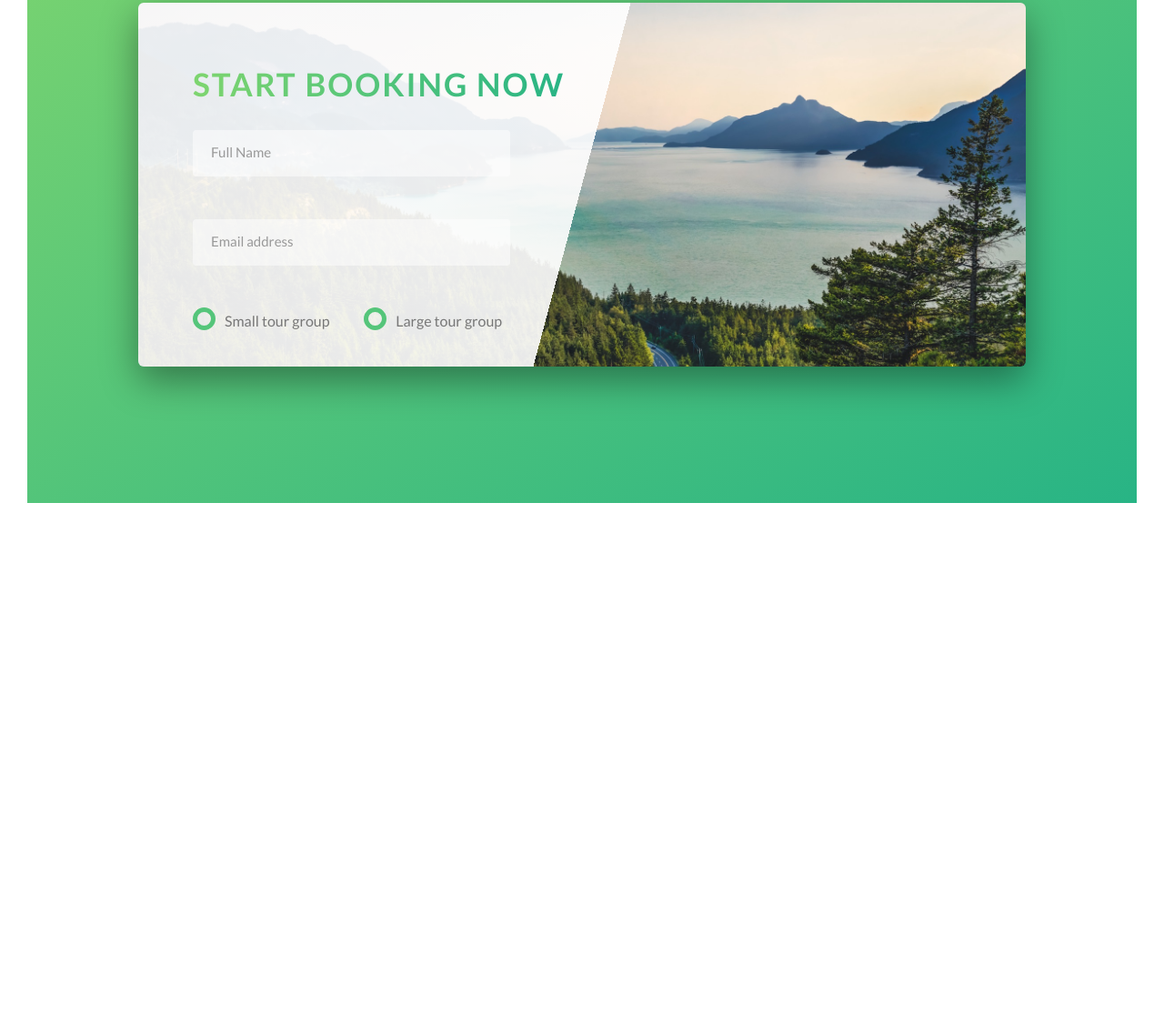
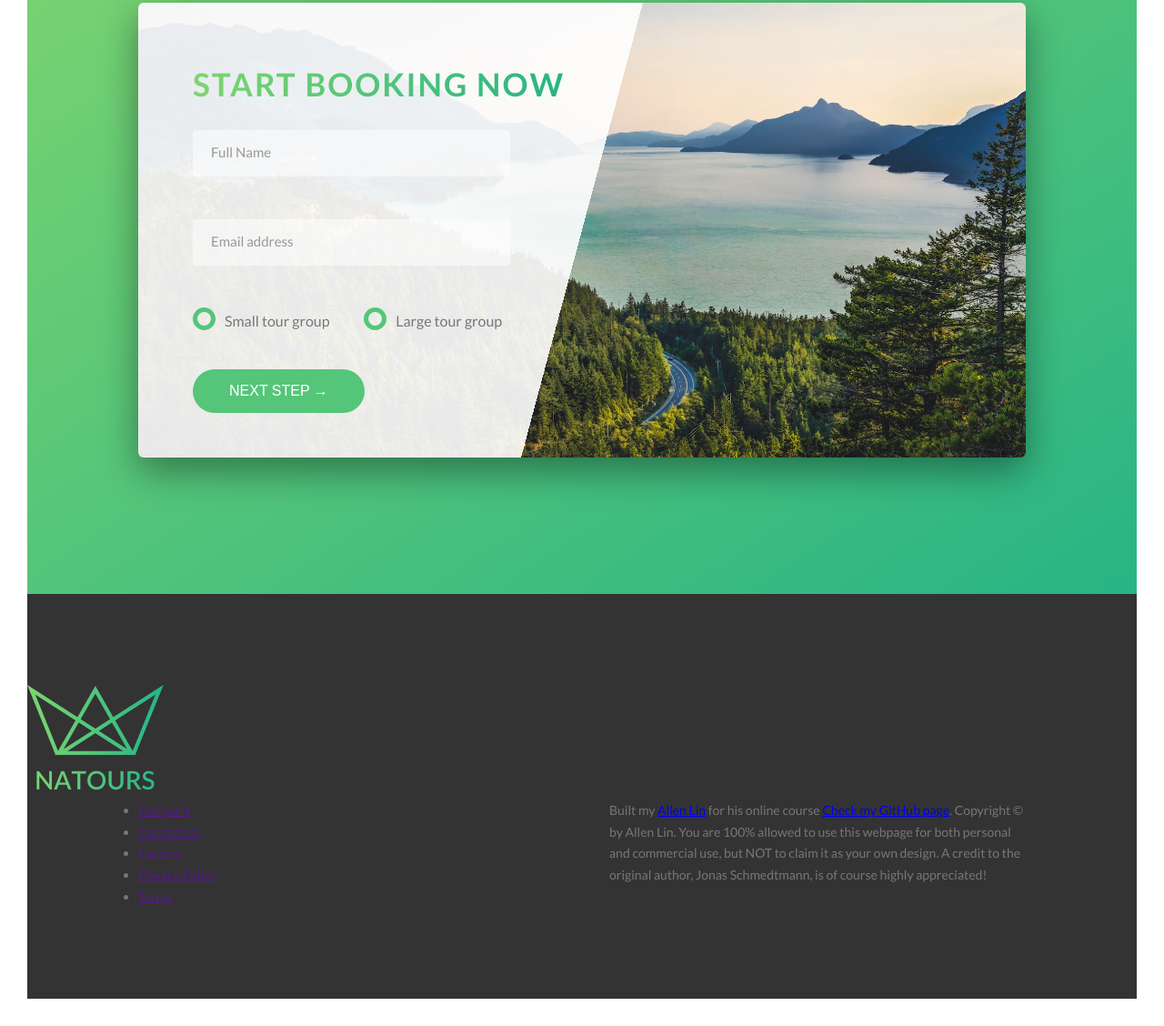
Before and after one commit to AllenLin0321/Natours, a website: page index.html in a window 1280 px wide. Shown: the part 4734-5862 px from the top of the page at 91% size. Before the commit the page ends 5317 px from the top, so only its background shows below. Drawn offline with Linux system fonts and the light colour scheme.

Commit message:
Finish Contact Form

```diff
--- a/index.html
+++ b/index.html
@@ -292,11 +292,13 @@
                 <div class="book">
                     <div class="book__form">
                         <form action="#" class="form">
+                            <!-- H2 -->
                             <div class="u-margin-bottom-small">
                                 <h2 class="heading-secondary">
                                     Start booking now
                                 </h2>
                             </div>
+                            <!-- Input text -->
                             <div class="form__group">
                                 <input type="text" class="form__input" id="name" placeholder="Full Name" required>
                                 <label for="name" class="form__label">Full name</label>
@@ -307,7 +309,8 @@
                                 <label for="email" class="form__label">Email address</label>
                             </div>
 
-                            <div class="form__group">
+                            <!-- Radio Button -->
+                            <div class="form__group u-margin-bottom-medium">
                                 <div class="form__radio-group">
                                     <input type="radio" class="form__radio-input" id="small" name="size">
                                     <label for="small" class="form__radio-label">
@@ -326,6 +329,9 @@
                                 </div>
                             </div>
 
+                            <div class="form_group">
+                                <button class="btn btn--green">Next step &rarr;</button>
+                            </div>
                         </form>
                     </div>
                 </div>
@@ -333,7 +339,33 @@
         </section>
     </main>
 
+    <footer class="footer">
+        <div class="footer__logo-box">
+            <img src="img/logo-green-2x.png" alt="Full logo" class="footer__logo">
+        </div>
 
+        <div class="row">
+            <div class="col-1-of-2">
+                <div class="footer__navigation">
+                    <ul class="footer__list">
+                        <li class="footer__item"><a href="" class="footer__link">Company</a></li>
+                        <li class="footer__item"><a href="" class="footer__link">Contact Us</a></li>
+                        <li class="footer__item"><a href="" class="footer__link">Carrers</a></li>
+                        <li class="footer__item"><a href="" class="footer__link">Privacy Policy</a></li>
+                        <li class="footer__item"><a href="" class="footer__link">Terms</a></li>
+                    </ul>
+                </div>
+            </div>
+            <div class="col-1-of-2">
+                <p class="footer__copyright">
+                    Built my <a href="#" class="footer__link">Allen Lin</a> for his online course <a href="#" class="footer__link">Check
+                        my GitHub page</a>. Copyright &copy; by Allen Lin. You are 100% allowed to use this webpage for
+                    both personal and commercial use, but NOT to claim it as your own design. A credit to the original
+                    author, Jonas Schmedtmann, is of course highly appreciated!
+                </p>
+            </div>
+        </div>
+    </footer>
 
 </body>
 
--- a/sass/abstracts/_variables.scss
+++ b/sass/abstracts/_variables.scss
@@ -15,6 +15,7 @@ $color-grey-light-2: #9e9e9e70;
 
 $color-grey-dark: #777;
 $color-grey-dark-2: #999;
+$color-grey-dark-3: #333;
 
 $color-white: #fff;
 $color-black: #000;
--- a/sass/base/_utilities.scss
+++ b/sass/base/_utilities.scss
@@ -1,13 +1,13 @@
-.u-center-text{text-align: center;}
+.u-center-text{text-align: center !important;}
 
 .u-margin-bottom-{
-    &big{margin-bottom: 8rem;}
-    &medium{margin-bottom: 4rem;}
-    &small{margin-bottom: 2rem;}
+    &big{margin-bottom: 8rem !important;}
+    &medium{margin-bottom: 4rem !important;}
+    &small{margin-bottom: 2rem !important;}
 }
 
 .u-margin-top-{
-    &big{margin-top: 8rem;}
-    &medium{margin-top: 4rem;}
-    &small{margin-top: 2rem;}
+    &big{margin-top: 8rem !important;}
+    &medium{margin-top: 4rem !important;}
+    &small{margin-top: 2rem !important;}
 }
--- a/sass/components/_button.scss
+++ b/sass/components/_button.scss
@@ -1,6 +1,7 @@
 
 .btn{
 
+    &,
     &:link,
     &:visited {
         text-transform: uppercase;
@@ -12,6 +13,11 @@
         transition: all .2s;
         position: relative;
         font-size: $default-font-size;
+
+        // Change for the <button> element
+        border:none;
+        cursor: pointer;
+
     }
 
     &:hover {
@@ -26,7 +32,9 @@
         }
     }
 
-    &:active {
+    &:active,
+    &:focus {
+        outline: none;
         -webkit-transform: translateY(-1 );
                 transform: translateY(-1 );
         -webkit-box-shadow: 0 .5rem .1rem $box-shadow-small;
--- a/sass/components/_form.scss
+++ b/sass/components/_form.scss
@@ -52,6 +52,7 @@
         transform: translateY(-4rem);
     }
 
+    // Radio Buttton
     &__radio-group{
         width: 40%;
         display: inline-block;
--- /dev/null
+++ b/sass/layout/_footer.scss
@@ -0,0 +1,30 @@
+.footer{
+    background-color: $color-grey-dark-3;
+    padding: 10rem 0;
+    font-size: 1.4rem;
+
+    &__logo-box{
+
+    }
+
+    &__logo{
+        width: 15rem;
+        height: auto;
+    }
+
+    &__navigation{
+
+    }
+
+    &__list{
+
+    }
+
+    &__item{
+
+    }
+
+    &__link{
+
+    }
+}
--- a/sass/main.scss
+++ b/sass/main.scss
@@ -15,6 +15,7 @@
 @import "components/form";
 @import "components/story";
 
+@import "layout/footer";
 @import "layout/grid";
 @import "layout/header";
 @import "layout/heading-primary";
--- a/sass/pages/_home.scss
+++ b/sass/pages/_home.scss
@@ -56,7 +56,7 @@
     box-shadow: 0 1.5rem 4rem $box-shadow-medium;
 
 
-    height: 40rem;
+    height: 50rem;
 
     &__form{
         width: 60%;
```
Also changed, not shown: css/style.css.
